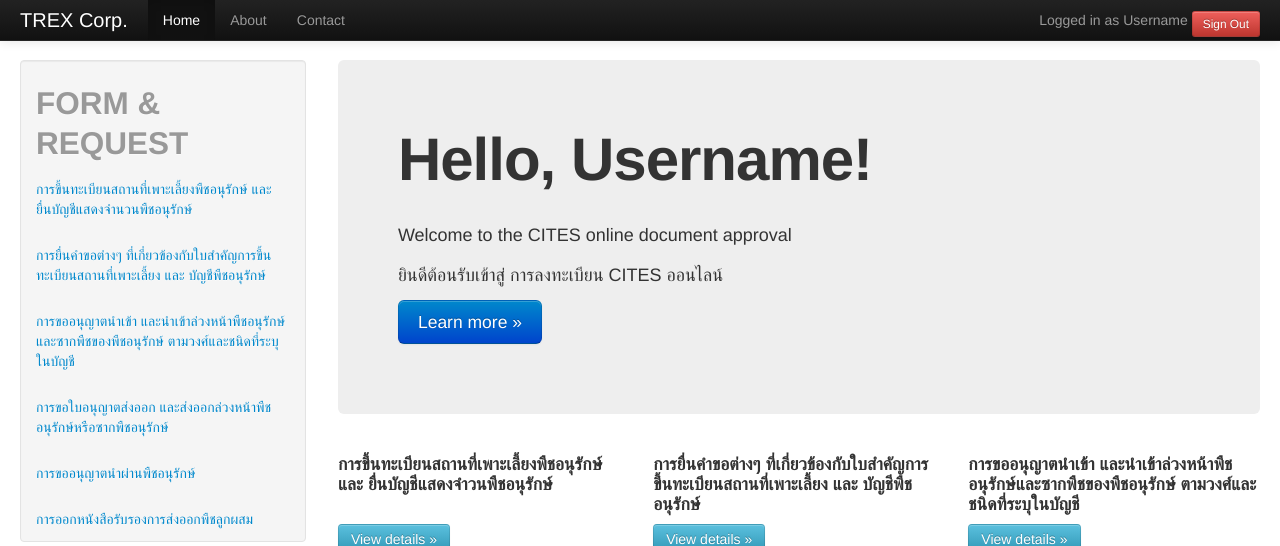
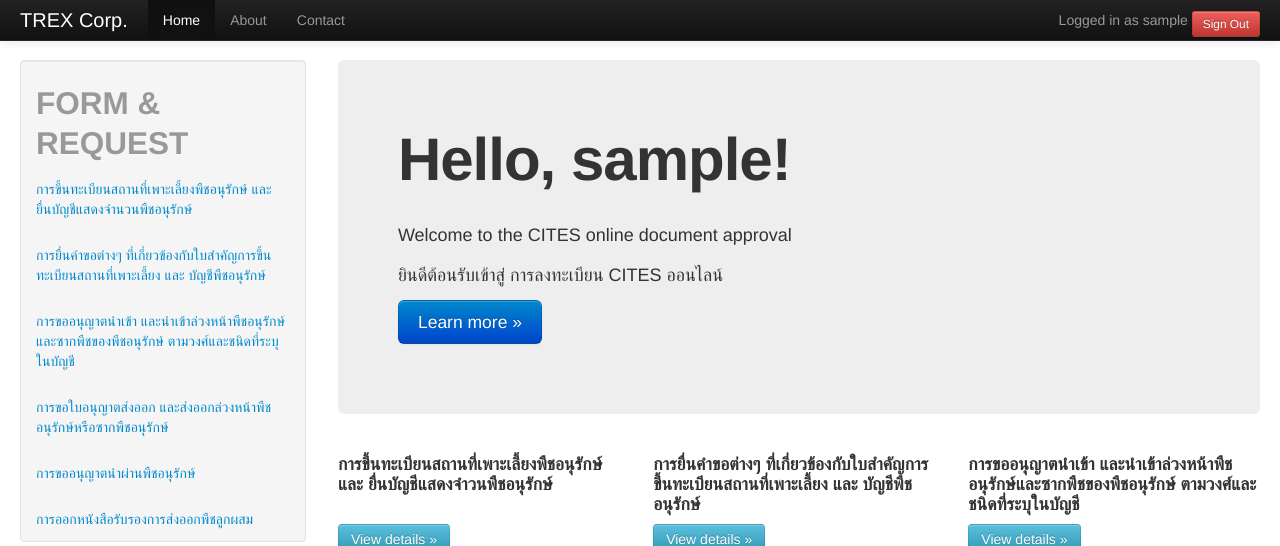
Before and after one commit to trex-tsp-2013/trex_cites, a PHP site: template application/views/pages/home.php in a window 1280 px wide. Shown: the top 546 px of the page. Run offline with PHP 8.4, Linux system fonts and the light colour scheme; the template is opened without the code that fills it: most values are stand-ins (such as "Sample title", 1, 10 or a date in 2020); data that the repository does not hold is empty; some libraries are stand-ins or nearby versions.

Commit message:
save userId in db, and get username
save userId in db, and get username

```diff
--- a/application/views/pages/forms/form15.php
+++ b/application/views/pages/forms/form15.php
@@ -53,7 +53,7 @@
           <a class="brand" href="../auth">TREX Corp.</a>
           <div class="nav-collapse collapse">
             <p class="navbar-text pull-right">
-              Logged in as <a href="#" class="navbar-link">Username</a>
+              Logged in as <a href="#" class="navbar-link"><?echo $username;?></a>
               <button onclick="location.href='../auth/logout'" class="btn btn-small btn-danger">Sign Out</button>
             </p>
 
--- a/application/views/pages/home.php
+++ b/application/views/pages/home.php
@@ -53,7 +53,7 @@
           <a class="brand" href="#">TREX Corp.</a>
           <div class="nav-collapse collapse">
             <p class="navbar-text pull-right">
-              Logged in as <a href="#" class="navbar-link">Username</a>
+              Logged in as <a href="#" class="navbar-link"><?echo $username;?></a>
               <button onclick="location.href='auth/logout'" class="btn btn-small btn-danger">Sign Out</button>
             </p>
             <ul class="nav">
@@ -95,7 +95,7 @@
         </div><!--/span-->
         <div class="span9">
           <div class="hero-unit">
-            <h1>Hello, Username!</h1><br>
+            <h1>Hello, <?echo $username;?>!</h1><br>
             <p>Welcome to the CITES online document approval</p>
             <p>ยินดีต้อนรับเข้าสู่ การลงทะเบียน CITES ออนไลน์</p>
             <p><a href="#" class="btn btn-primary btn-large">Learn more »</a></p>
--- a/application/views/pages/previews/preview15.php
+++ b/application/views/pages/previews/preview15.php
@@ -53,7 +53,7 @@
           <a class="brand" href="../auth">TREX Corp.</a>
           <div class="nav-collapse collapse">
             <p class="navbar-text pull-right">
-              Logged in as <a href="#" class="navbar-link">Username</a>
+              Logged in as <a href="#" class="navbar-link"><?echo $username;?></a>
               <button onclick="location.href='../auth/logout'" class="btn btn-small btn-danger">Sign Out</button>
             </p>
 
```
Also changed, not shown: application/controllers/pages_c.php (+17 -4 lines).
